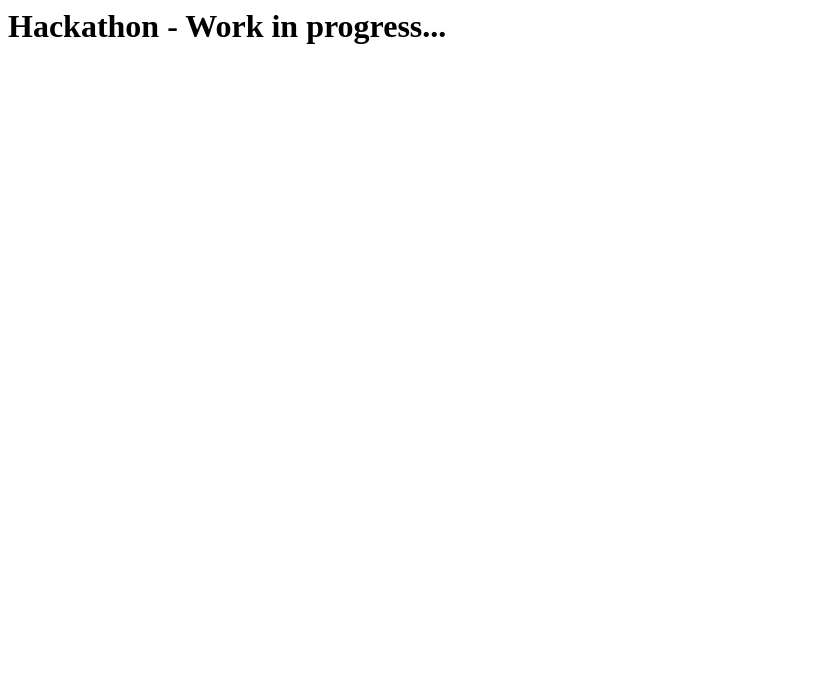
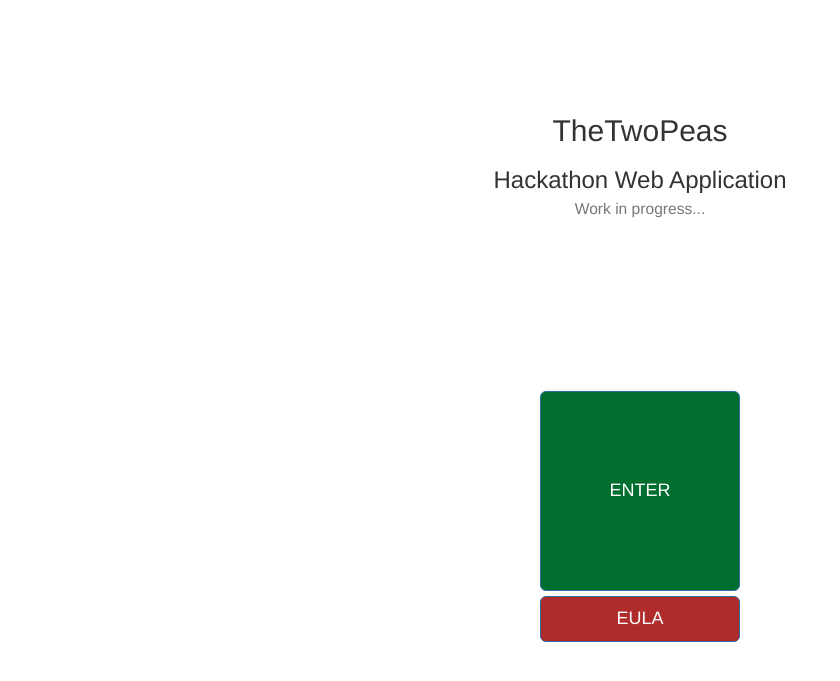
Before and after one commit to takacspal/HACKATHON_LIVE_REPO, a PHP site: page / in a window 1280 px wide. Shown: the top 681 px of the page, without its empty margins (0-840 px from the left). Run offline with PHP 8.4, Linux system fonts and the light colour scheme.

Commit message:
Work in progress page

```diff
--- /dev/null
+++ b/css/evo.css
@@ -0,0 +1,35 @@
+
+
+#enterbutton {
+    height: 200px;
+    width: 200px;
+    margin-left: auto;
+    margin-right: auto;
+    margin-top: 15%;
+    background-color: #006E2E;
+}
+
+#enterbutton:hover {
+    background-color: #008C00;
+}
+
+#eulabutton {
+    width: 200px;
+    margin-left: auto;
+    margin-right: auto;
+    background-color: #B02B2C;
+}
+
+#eulabutton:hover {
+    background-color: #D01F3C;
+}
+
+.form-signin-heading-h2 {
+    margin-top: 10%;
+    text-align: center;
+
+}
+
+.form-signin-heading-h3 {
+    text-align: center;
+}
--- a/index.php
+++ b/index.php
@@ -1,15 +1,44 @@
-<?php
-?>
+<!DOCTYPE html>
+<html lang="en">
+<head>
+    <meta charset="utf-8">
+    <meta http-equiv="X-UA-Compatible" content="IE=edge">
+    <meta name="viewport" content="width=device-width, initial-scale=1">
+    <meta name="description" content="">
+    <meta name="author" content="">
+    <!--<link rel="icon" href="favicon.ico">-->
 
-<html>
-<head>
-    <meta charset="UTF-8">
+    <title>TheTwoPeas - Hackathon Web Application</title>
+
+    <!-- Bootstrap core CSS -->
+    <link href="css/bootstrap.min.css" rel="stylesheet">
+    <link href="css/evo.css" rel="stylesheet">
+
+    <!-- Custom styles for this template -->
+    <!--<link href="signin.css" rel="stylesheet">-->
+
+    <!-- HTML5 shim and Respond.js for IE8 support of HTML5 elements and media queries -->
+    <!--[if lt IE 9]>
+    <script src="https://oss.maxcdn.com/html5shiv/3.7.2/html5shiv.min.js"></script>
+    <script src="https://oss.maxcdn.com/respond/1.4.2/respond.min.js"></script>
+    <![endif]-->
+
 </head>
-<body>
-    <h1>Hackathon - Work in progress...</h1>
 
-    <p>
+    <body>
 
-    </p>
-</body>
+        <div class="container">
+
+            <form class="form-signin">
+                <h2 class="form-signin-heading-h2">TheTwoPeas</h2>
+                <h3 class="form-signin-heading-h3">Hackathon Web Application<br /><small>Work in progress...</small></h3>
+
+                <button id="enterbutton" class="btn btn-lg btn-primary btn-block" type="submit">ENTER</button>
+                <button id="eulabutton" class="btn btn-lg btn-primary btn-block" type="submit">EULA</button>
+            </form>
+
+        </div> <!-- /container -->
+
+    </body>
+
 </html>
```
Also changed, not shown: js/evo.js (added).
